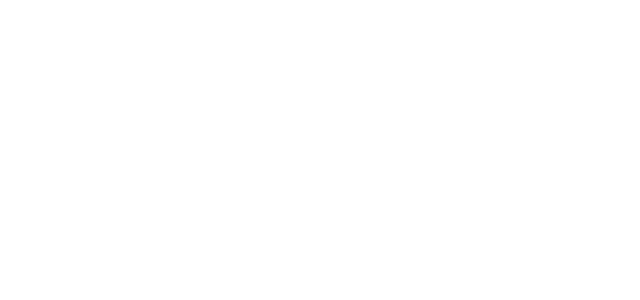
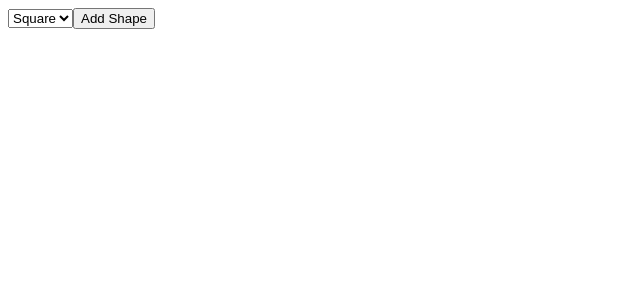
Before and after one commit to Prashantvlog/Create-Shapes---How-React-Works-Working-with-Event-Handlers-Component-function---wfgrvyo4d034, a React app: page / in a window 1280 px wide. Shown: the top 300 px of the page, without its empty margins (0-640 px from the left). Built offline with nearby package versions, Linux system fonts and the light colour scheme.

Commit message:
Update App.js

```diff
--- a/src/components/App.js
+++ b/src/components/App.js
@@ -1,18 +1,34 @@
-import React from 'react'
-import '../styles/App.css';
+import React, { useState } from "react";
+import "../styles/App.css";
 const App = () => {
+  const [shapes, setShapes] = useState([]);
+  const [selected, setSelected] = useState("square");
+
+  const handleAddShape = () => {
+    const oldShapes = [...shapes];
+    oldShapes.push(selected.toLowerCase());
+    setShapes(oldShapes);
+    console.log(shapes);
+  };
 
   return (
     <div id="main">
       <div id="shape-creator">
-
-
+        <select onChange={(e) => setSelected(e.target.value)} value={selected}>
+          <option id="option-square">Square</option>
+          <option id="option-circle">Circle</option>
+        </select>
+        <button onClick={handleAddShape}>Add Shape</button>
       </div>
       <div id="shapes-holder">
+        {shapes.map((shape, idx) => (
+          <div className={shape} key={idx}>
+            {idx}
+          </div>
+        ))}
       </div>
     </div>
-  )
-}
-
+  );
+};
 
 export default App;
```
